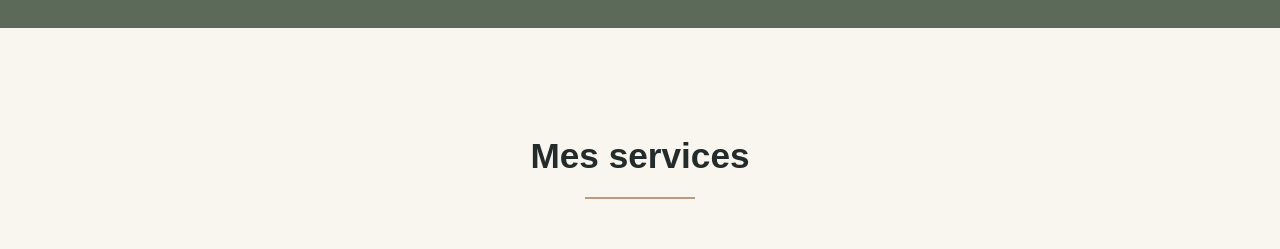
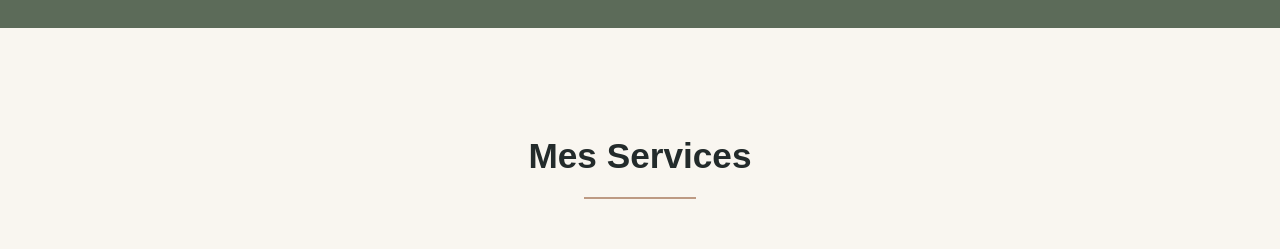
Before and after one commit to tentensee/LaVoyageuseDeVie, a React (Vite) app: page / in a window 1280 px wide. Shown: the part 860-1109 px from the top of the page. Built offline with nearby package versions, Linux system fonts and the light colour scheme.

Commit message:
Correct heading capitalization in Services component

```diff
--- a/src/components/Services.jsx
+++ b/src/components/Services.jsx
@@ -4,7 +4,7 @@ export default function Services() {
   return (
     <section className="services-section" id="services">
       <div className="section-header">
-        <h2>Mes services</h2>
+        <h2>Mes Services</h2>
       </div>
 
       <div className="services-grid">
```
